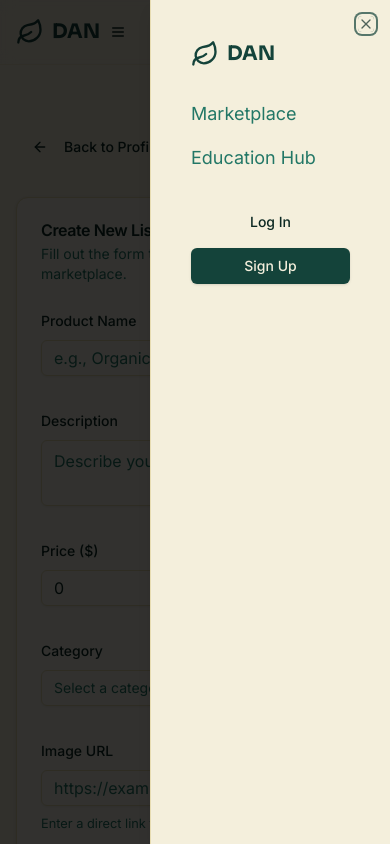
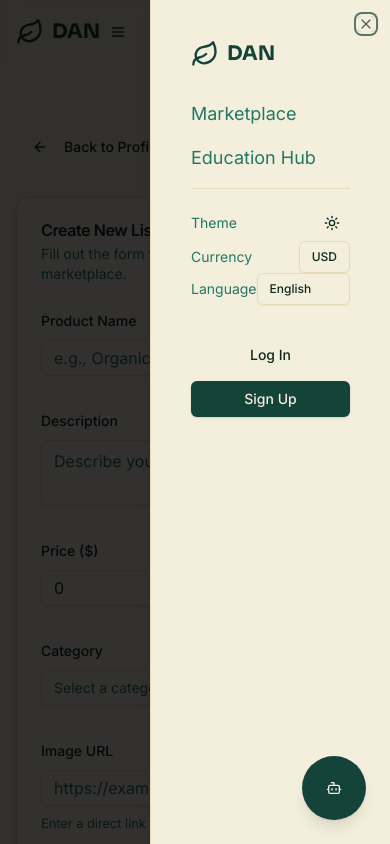
Before and after one commit to wiredan/digita, a React (Vite) app: page /profile/listings/new in a window 390 px wide. Both pictures are taken after a click on the button "Open menu". Shown: the top 844 px of the page. Built offline with nearby package versions, Linux system fonts and the light colour scheme.

Commit message:
fix: Add missing selectors to mobile navbar and increase DAN AI chat z-index

```diff
--- a/src/components/DANAIChat.tsx
+++ b/src/components/DANAIChat.tsx
@@ -49,7 +49,7 @@ export function DANAIChat() {
     <Sheet open={isOpen} onOpenChange={setIsOpen}>
       <SheetTrigger asChild>
         <Button
-          className="fixed bottom-6 right-6 h-16 w-16 rounded-full shadow-lg z-50 flex items-center justify-center"
+          className="fixed bottom-6 right-6 h-16 w-16 rounded-full shadow-lg z-[100] flex items-center justify-center"
         >
           <Bot className="h-8 w-8" />
         </Button>
--- a/src/components/layout/Navbar.tsx
+++ b/src/components/layout/Navbar.tsx
@@ -167,6 +167,39 @@ export function Navbar() {
                       </NavLink>
                     ))}
                   </nav>
+                  <Separator className="my-4" />
+                  <div className="flex items-center justify-between">
+                    <span className="text-sm text-muted-foreground">Theme</span>
+                    <ThemeToggle />
+                  </div>
+                  <div className="flex items-center justify-between">
+                    <span className="text-sm text-muted-foreground">Currency</span>
+                    <DropdownMenu>
+                      <DropdownMenuTrigger asChild>
+                        <Button variant="outline" size="sm">{currency}</Button>
+                      </DropdownMenuTrigger>
+                      <DropdownMenuContent align="end">
+                        <DropdownMenuRadioGroup value={currency} onValueChange={(value) => setCurrency(value as Currency)}>
+                          {currencies.map((c) => <DropdownMenuRadioItem key={c} value={c}>{c}</DropdownMenuRadioItem>)}
+                        </DropdownMenuRadioGroup>
+                      </DropdownMenuContent>
+                    </DropdownMenu>
+                  </div>
+                  <div className="flex items-center justify-between">
+                    <span className="text-sm text-muted-foreground">Language</span>
+                     <DropdownMenu>
+                      <DropdownMenuTrigger asChild>
+                        <Button variant="outline" size="sm" className="w-[110px] justify-start">
+                          <span className="truncate">{language}</span>
+                        </Button>
+                      </DropdownMenuTrigger>
+                      <DropdownMenuContent align="end">
+                        <DropdownMenuRadioGroup value={language} onValueChange={(value) => setLanguage(value as Language)}>
+                          {languages.map((l) => <DropdownMenuRadioItem key={l} value={l}>{l}</DropdownMenuRadioItem>)}
+                        </DropdownMenuRadioGroup>
+                      </DropdownMenuContent>
+                    </DropdownMenu>
+                  </div>
                   <div className="mt-8 flex flex-col gap-2">
                     {user ? (
                       <>
```
